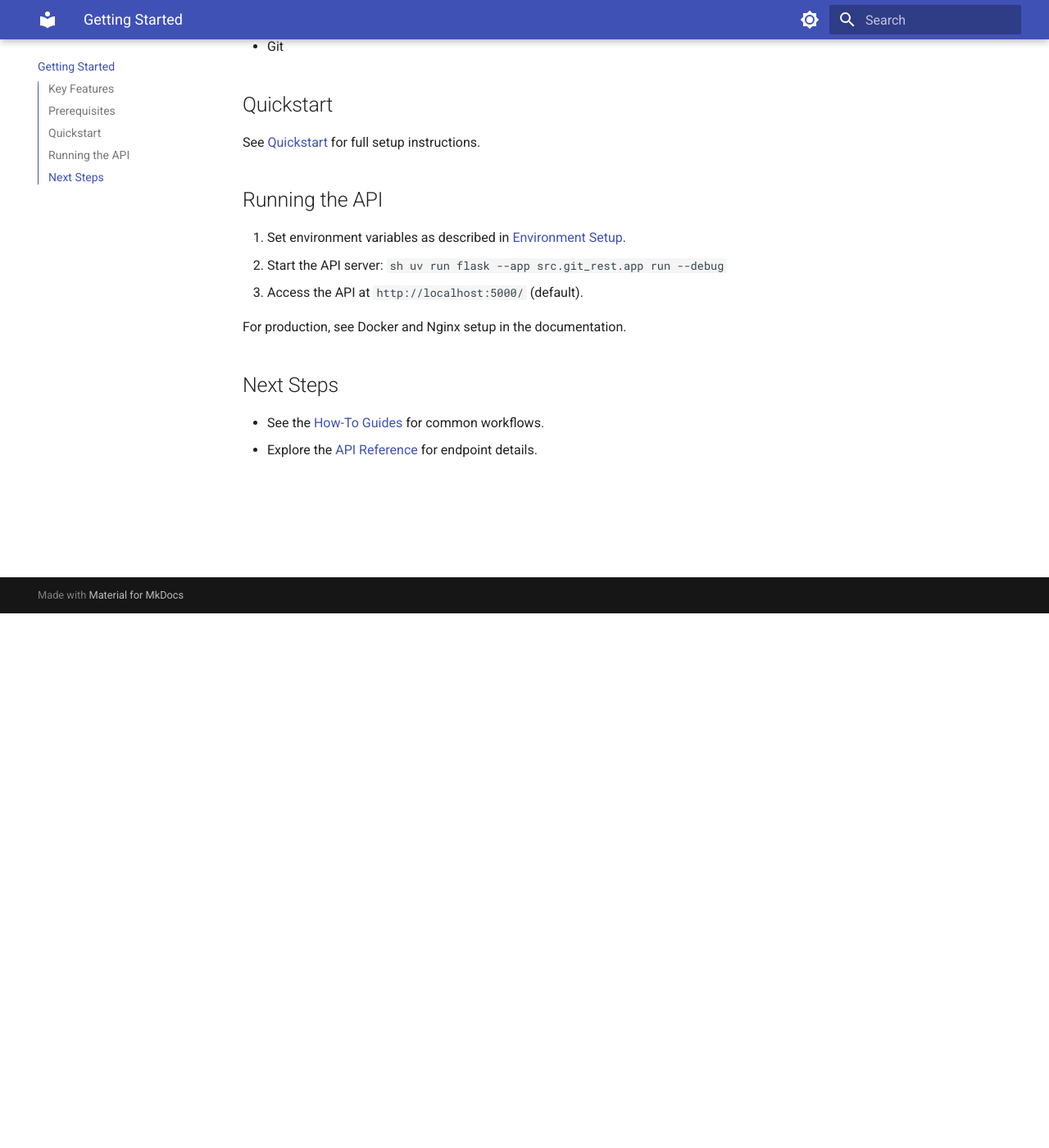
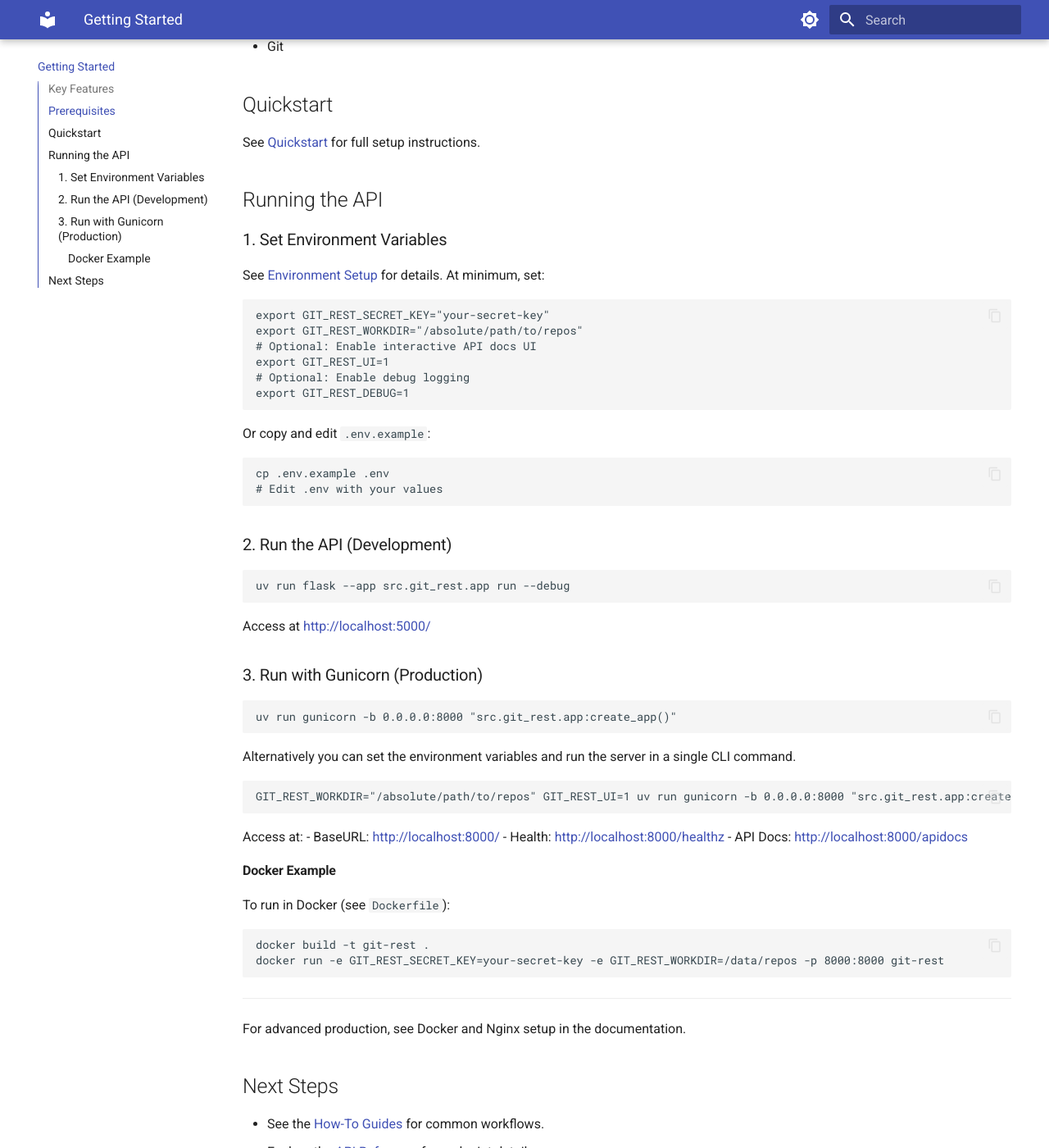
Before and after one commit to jondavid-black/git-rest, an MkDocs documentation site: the page built from docs/getting-started.md, in a window 1280 px wide and 1400 px high, scrolled down 652 px. Shown: the whole window at 82% size. Built offline with MkDocs 1.6.1 and Material for MkDocs 9.7.7, drawn with Linux system fonts in a browser that asks for light colours.

Commit message:
ui tweak, cut and paste command

````diff
--- a/docs/getting-started.md
+++ b/docs/getting-started.md
@@ -20,14 +20,61 @@ Welcome to **git-rest**! This guide will help you get up and running with the mu
 See [Quickstart](specs/001-develop-git-rest/quickstart.md) for full setup instructions.
 
 ## Running the API
-1. Set environment variables as described in [Environment Setup](environment.md).
-2. Start the API server:
-   ```sh
-   uv run flask --app src.git_rest.app run --debug
-   ```
-3. Access the API at `http://localhost:5000/` (default).
 
-For production, see Docker and Nginx setup in the documentation.
+### 1. Set Environment Variables
+See [Environment Setup](environment.md) for details. At minimum, set:
+
+```sh
+export GIT_REST_SECRET_KEY="your-secret-key"
+export GIT_REST_WORKDIR="/absolute/path/to/repos"
+# Optional: Enable interactive API docs UI
+export GIT_REST_UI=1
+# Optional: Enable debug logging
+export GIT_REST_DEBUG=1
+```
+
+Or copy and edit `.env.example`:
+
+```sh
+cp .env.example .env
+# Edit .env with your values
+```
+
+### 2. Run the API (Development)
+
+```sh
+uv run flask --app src.git_rest.app run --debug
+```
+Access at [http://localhost:5000/](http://localhost:5000/)
+
+### 3. Run with Gunicorn (Production)
+
+```sh
+uv run gunicorn -b 0.0.0.0:8000 "src.git_rest.app:create_app()"
+```
+
+Alternatively you can set the environment variables and run the server in a single CLI command.
+
+```sh
+GIT_REST_WORKDIR="/absolute/path/to/repos" GIT_REST_UI=1 uv run gunicorn -b 0.0.0.0:8000 "src.git_rest.app:create_app()"
+```
+
+Access at:
+- BaseURL: [http://localhost:8000/](http://localhost:8000/)
+- Health: [http://localhost:8000/healthz](http://localhost:8000/healthz)
+- API Docs: [http://localhost:8000/apidocs](http://localhost:8000/apidocs)
+
+#### Docker Example
+To run in Docker (see `Dockerfile`):
+
+```sh
+docker build -t git-rest .
+docker run -e GIT_REST_SECRET_KEY=your-secret-key -e GIT_REST_WORKDIR=/data/repos -p 8000:8000 git-rest
+```
+
+---
+
+For advanced production, see Docker and Nginx setup in the documentation.
 
 ## Next Steps
 - See the [How-To Guides](how-to.md) for common workflows.
````
Also changed, not shown: 1 other file.
